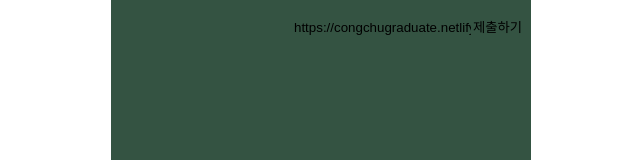
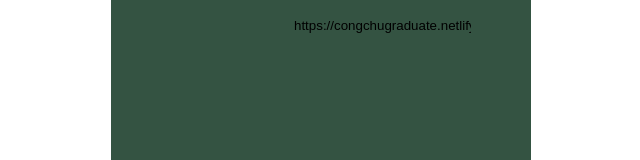
Before and after one commit to balckBoard-4line/balckBoard-front, a React (Vite) app: page /sendEmail in a window 1280 px wide. Shown: the top 160 px of the page, without its empty margins (319-959 px from the left). Built offline with nearby package versions, Linux system fonts and the light colour scheme.

Commit message:
:sparkles: Feat: url

```diff
--- a/src/components/blackBoard/sendEmail.jsx
+++ b/src/components/blackBoard/sendEmail.jsx
@@ -38,7 +38,6 @@ function SendEmail() {
         name="url"
         value={`https://congchugraduate.netlify.app/userBlackboard/${data.url}`}
       />
-      <button type="submit">제출하기</button>
     </form>
   );
 }
```
